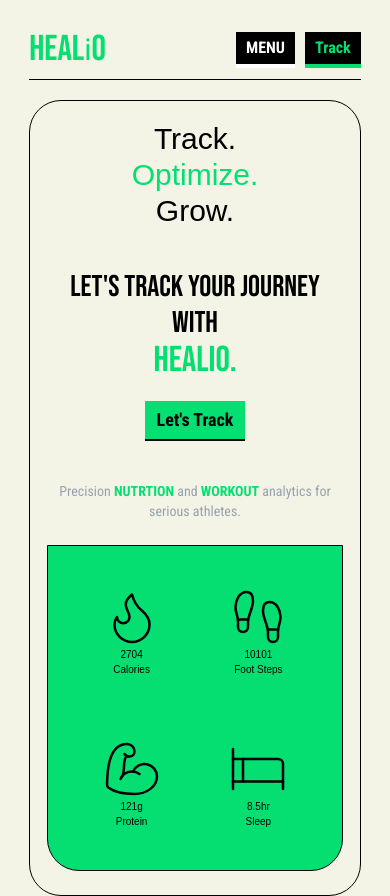
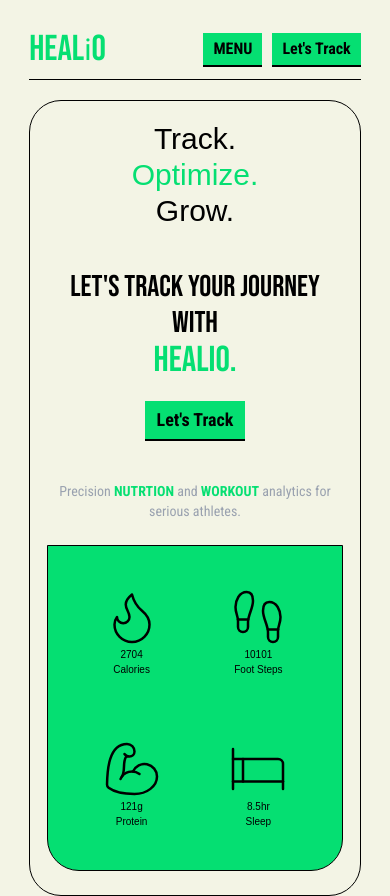
Before and after one commit to dahiya001rohit/Healio, a React (Vite) app in the folder client/: page / in a window 390 px wide. Built offline with nearby package versions, Linux system fonts and the light colour scheme; a web font is replaced by a local one.

Commit message:
fixed some minor issues

```diff
--- a/client/src/components/Navbar.jsx
+++ b/client/src/components/Navbar.jsx
@@ -12,11 +12,11 @@ const Navbar = ({ isLogged, logOut }) => {
         <div className='w-full h-full flex justify-between items-center border-b'>
             <div className='font-bebas text-4xl text-green-400 items-center'>Heal<span className='font-roboto text-3xl'>i</span>o</div>
             <div className='flex gap-2.5 md:hidden'>
-                <div className='bg-black text-white px-2.5 py-1 flex items-center font-roboto-condensed font-bold hover:bg-green-400 transition duration-300 cursor-pointer md:hidden border-b-4' onClick={() => {setMenuClicked((prev) => !prev)}}>
+                <div className='bg-green-400 text-black hover:text-green-400 hover:bg-black px-2.5 py-1 flex items-center font-roboto-condensed font-bold transition duration-300 cursor-pointer md:hidden border-b-2' onClick={() => {setMenuClicked((prev) => !prev)}}>
                     <h1>MENU</h1>
                 </div>
-                <div className='bg-black text-green-400 px-2.5 py-1 flex items-center font-roboto-condensed font-bold transition duration-300 cursor-pointer md:hidden border-b-4' >
-                    <Link to={isLogged?'/track':'login'}>Track</Link>
+                <div className='bg-green-400 text-black hover:text-green-400 hover:bg-black px-2.5 py-1 flex items-center font-roboto-condensed font-bold transition duration-300 cursor-pointer md:hidden border-b-2' >
+                    <Link to={isLogged?'/track':'login'}>Let's Track</Link>
                 </div>
             </div>
             <div className='w-full hidden md:flex gap-4 justify-center'>
```
